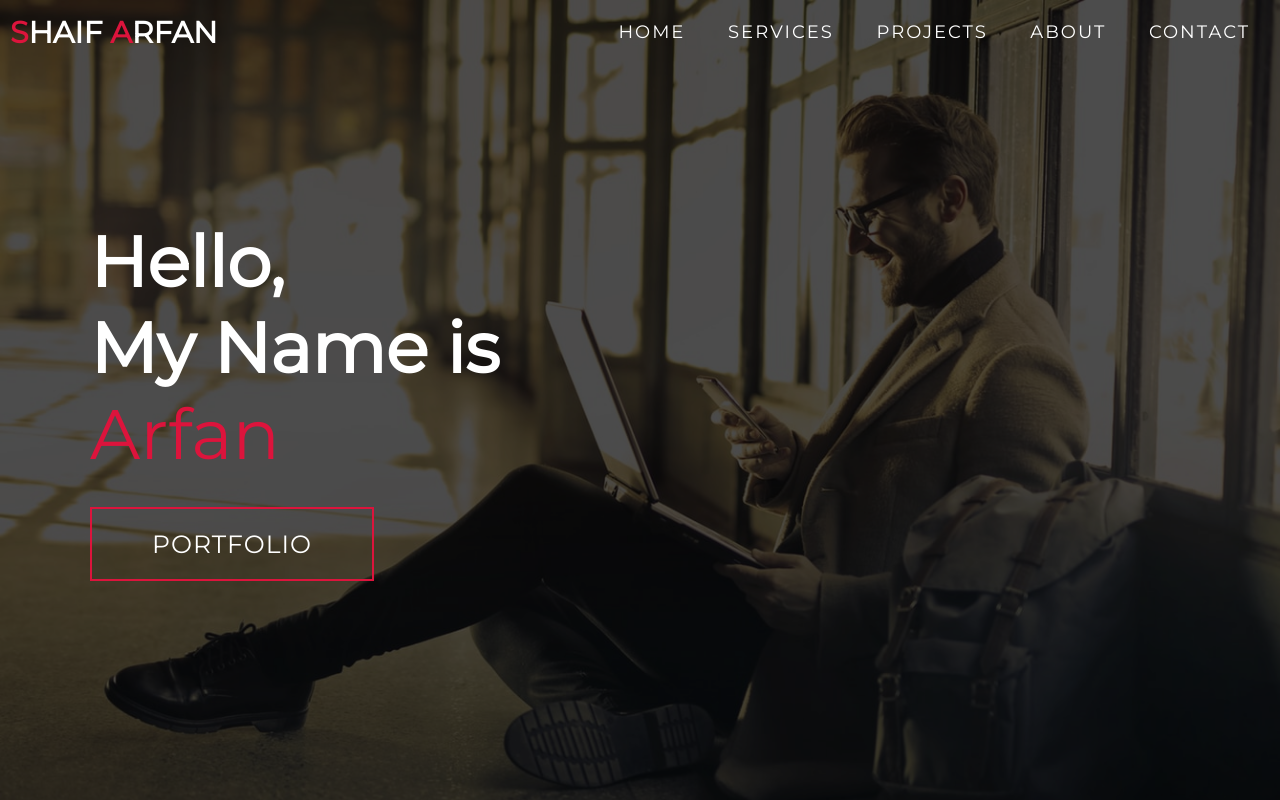
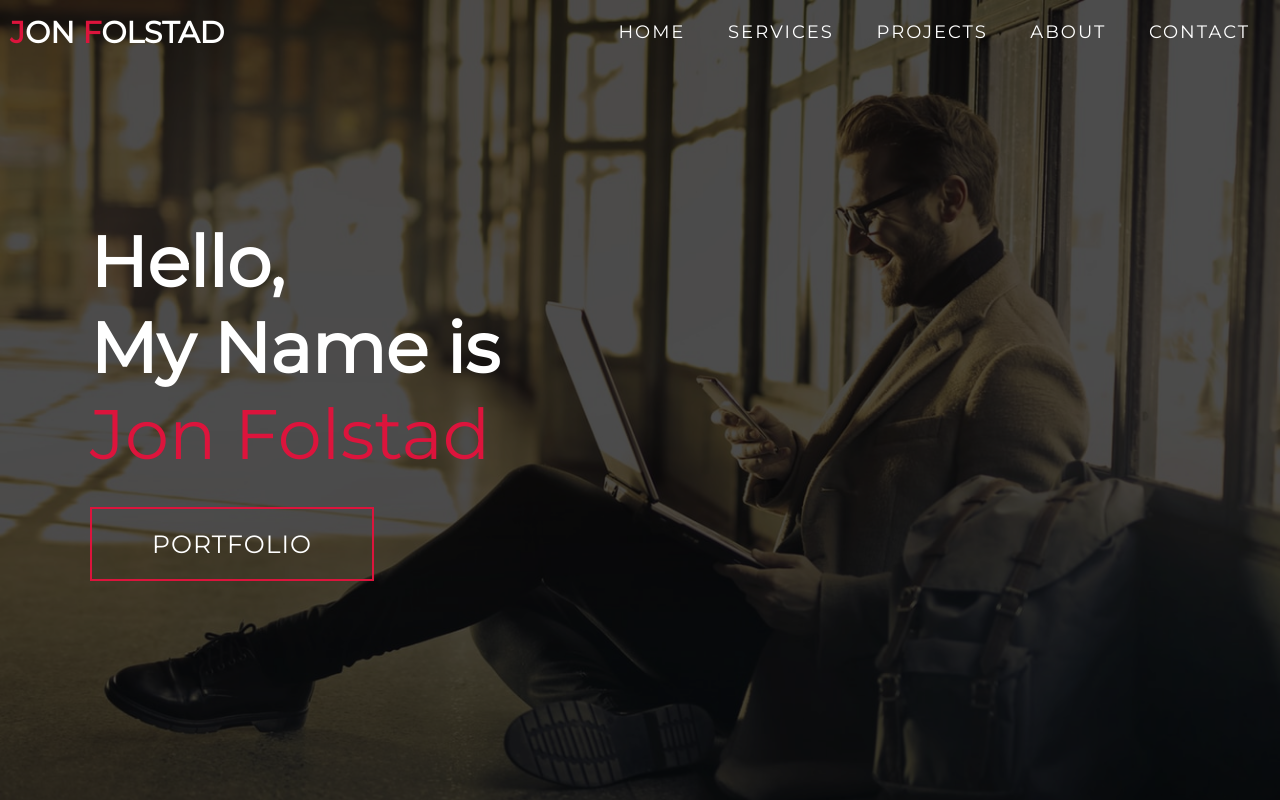
Before and after one commit to ShaifArfan/one-page-website-html-css-project, a plain HTML site: page index.html in a window 1280 px wide. Shown: the top 800 px of the page. Drawn offline with Linux system fonts and the light colour scheme.

Commit message:
Update index.html

```diff
--- a/index.html
+++ b/index.html
@@ -15,7 +15,7 @@
       <div class="nav-bar">
         <div class="brand">
           <a href="#hero">
-            <h1><span>S</span>haif <span>A</span>rfan</h1>
+            <h1><span>J</span>on <span>F</span>olstad</h1>
           </a>
         </div>
         <div class="nav-list">
@@ -42,7 +42,7 @@
       <div>
         <h1>Hello, <span></span></h1>
         <h1>My Name is <span></span></h1>
-        <h1>Arfan <span></span></h1>
+        <h1>Jon Folstad <span></span></h1>
         <a href="#projects" type="button" class="cta">Portfolio</a>
       </div>
     </div>
@@ -221,7 +221,7 @@
   <section id="footer">
     <div class="footer container">
       <div class="brand">
-        <h1><span>S</span>haif <span>A</span>rfan</h1>
+        <h1><span>J</span>on <span>F</span>olstad</h1>
       </div>
       <h2>Your Complete Web Solution</h2>
       <div class="social-icon">
@@ -238,7 +238,7 @@
           <a href="#"><img src="https://img.icons8.com/bubbles/100/000000/behance.png" /></a>
         </div>
       </div>
-      <p>Copyright © 2020 Arfan. All rights reserved</p>
+      <p>Copyright © 2020. All rights reserved</p>
     </div>
   </section>
   <!-- End Footer -->
```
